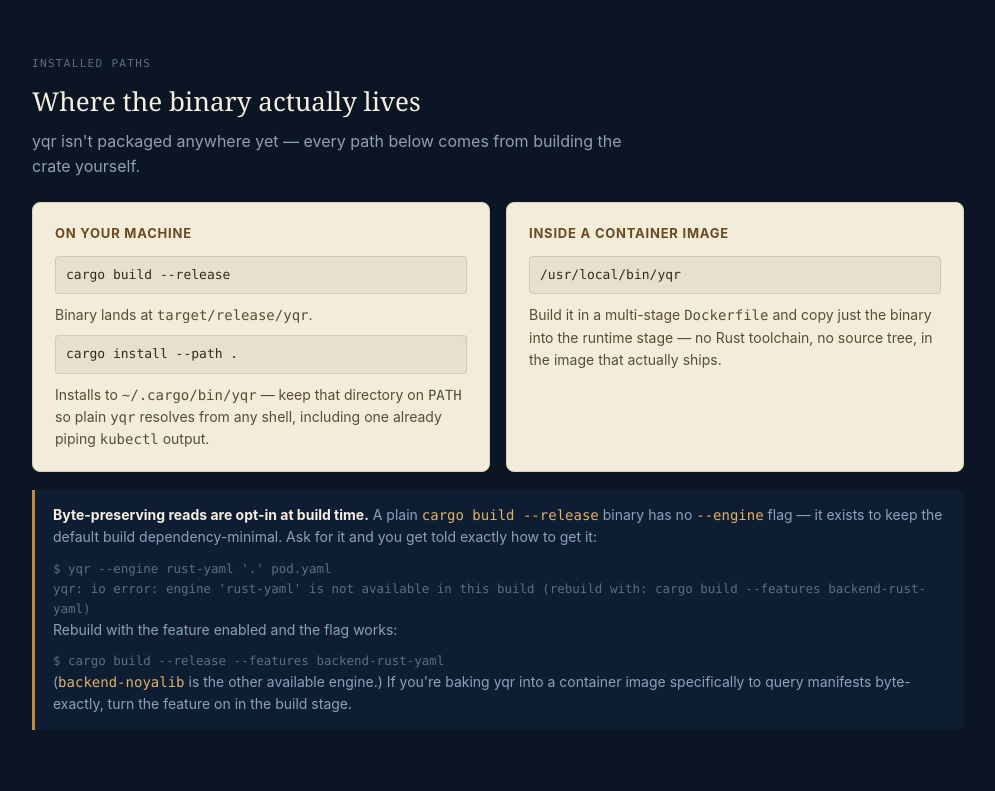
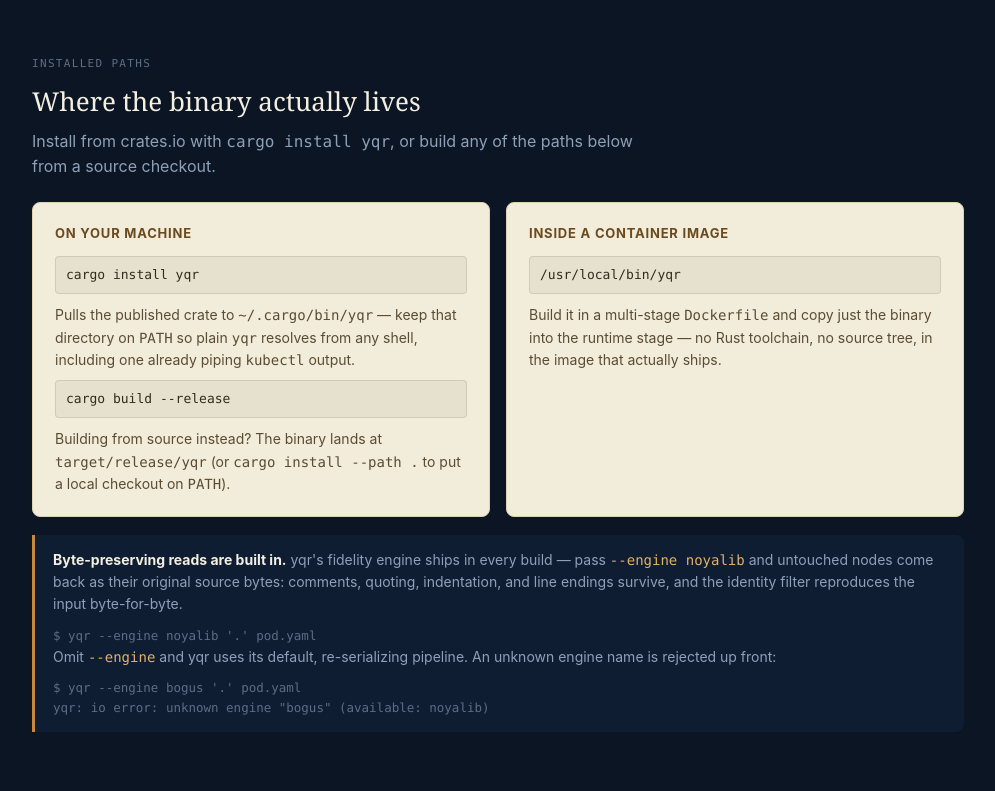
Before and after one commit to zoosky/yqr, a plain HTML site: page docs/content/home.html in a window 1280 px wide. Shown: the part 960-1751 px from the top of the page, without its empty margins (142-1137 px from the left). Drawn offline with Linux system fonts and the light colour scheme.

Commit message:
deploy: 300ca39f618ba97b7f49f5162634799efe78f6b8

```diff
--- a/docs/content/home.html
+++ b/docs/content/home.html
@@ -506,8 +506,8 @@ spec:
 <span class="out">640</span></pre>
     </div>
     <div class="outcome exact">
-      <span class="badge">--engine rust-yaml</span>
-      <pre><span class="prompt">$</span> yqr --engine rust-yaml '.spec.volumes[0].secret.defaultMode' pod.yaml
+      <span class="badge">--engine noyalib</span>
+      <pre><span class="prompt">$</span> yqr --engine noyalib '.spec.volumes[0].secret.defaultMode' pod.yaml
 <span class="out">0640</span></pre>
     </div>
   </div>
@@ -525,19 +525,22 @@ spec:
     <div class="section-head">
       <p class="eyebrow">installed paths</p>
       <h2>Where the binary actually lives</h2>
-      <p>yqr isn't packaged anywhere yet &mdash; every path below comes from
-        building the crate yourself.</p>
+      <p>Install from crates.io with <code class="mono">cargo install yqr</code>,
+        or build any of the paths below from a source checkout.</p>
     </div>
     <div class="paths">
       <div class="path-card">
         <h3>On your machine</h3>
+        <code class="loc">cargo install yqr</code>
+        <p>Pulls the published crate to <code class="mono">~/.cargo/bin/yqr</code>
+          &mdash; keep that directory on <code class="mono">PATH</code> so plain
+          <code class="mono">yqr</code> resolves from any shell, including one
+          already piping <code class="mono">kubectl</code> output.</p>
         <code class="loc">cargo build --release</code>
-        <p>Binary lands at <code class="mono">target/release/yqr</code>.</p>
-        <code class="loc">cargo install --path .</code>
-        <p>Installs to <code class="mono">~/.cargo/bin/yqr</code> &mdash; keep
-          that directory on <code class="mono">PATH</code> so plain
-          <code class="mono">yqr</code> resolves from any shell, including
-          one already piping <code class="mono">kubectl</code> output.</p>
+        <p>Building from source instead? The binary lands at
+          <code class="mono">target/release/yqr</code> (or
+          <code class="mono">cargo install --path .</code> to put a local
+          checkout on <code class="mono">PATH</code>).</p>
       </div>
       <div class="path-card">
         <h3>Inside a container image</h3>
@@ -549,17 +552,16 @@ spec:
     </div>
 
     <div class="callout" id="engines">
-      <strong style="color:#f4efe1;">Byte-preserving reads are opt-in at build time.</strong>
-      A plain <code>cargo build --release</code> binary has no
-      <code>--engine</code> flag &mdash; it exists to keep the default build
-      dependency-minimal. Ask for it and you get told exactly how to get it:
-      <pre><span class="prompt">$</span> yqr --engine rust-yaml '.' pod.yaml
-yqr: io error: engine 'rust-yaml' is not available in this build (rebuild with: cargo build --features backend-rust-yaml)</pre>
-      Rebuild with the feature enabled and the flag works:
-      <pre><span class="prompt">$</span> cargo build --release --features backend-rust-yaml</pre>
-      (<code>backend-noyalib</code> is the other available engine.) If you're
-      baking yqr into a container image specifically to query manifests
-      byte-exactly, turn the feature on in the build stage.
+      <strong style="color:#f4efe1;">Byte-preserving reads are built in.</strong>
+      yqr's fidelity engine ships in every build &mdash; pass
+      <code>--engine noyalib</code> and untouched nodes come back as their
+      original source bytes: comments, quoting, indentation, and line endings
+      survive, and the identity filter reproduces the input byte-for-byte.
+      <pre><span class="prompt">$</span> yqr --engine noyalib '.' pod.yaml</pre>
+      Omit <code>--engine</code> and yqr uses its default, re-serializing
+      pipeline. An unknown engine name is rejected up front:
+      <pre><span class="prompt">$</span> yqr --engine bogus '.' pod.yaml
+yqr: io error: unknown engine "bogus" (available: noyalib)</pre>
     </div>
   </section>
 
@@ -598,10 +600,10 @@ yqr: io error: engine 'rust-yaml' is not available in this build (rebuild with:
         <p>Bake the binary in, then use it in an init container to read a
           mounted manifest or ConfigMap before the main container starts.</p>
         <pre class="dockerfile"><span class="rem"># -- build --</span>
-<span class="kw">FROM</span> rust:1.96-slim <span class="kw">AS</span> build
+<span class="kw">FROM</span> rust:1.97-slim <span class="kw">AS</span> build
 WORKDIR /src
 COPY . .
-RUN cargo build --release --features backend-rust-yaml
+RUN cargo build --release
 
 <span class="rem"># -- runtime --</span>
 <span class="kw">FROM</span> debian:bookworm-slim
@@ -638,7 +640,7 @@ COPY --from=build /src/target/release/yqr /usr/local/bin/yqr
         </div>
         <div class="recipe">
           <pre class="cmd"><span class="prompt">$</span> yqr -r <span class="filter">'.jobs.test.steps[1].with.toolchain'</span> ci.yml</pre>
-          <p class="note">1.96 &mdash; confirm the pinned Rust version without
+          <p class="note">1.97 &mdash; confirm the pinned Rust version without
             scrolling past the cache step.</p>
         </div>
       </div>
```
